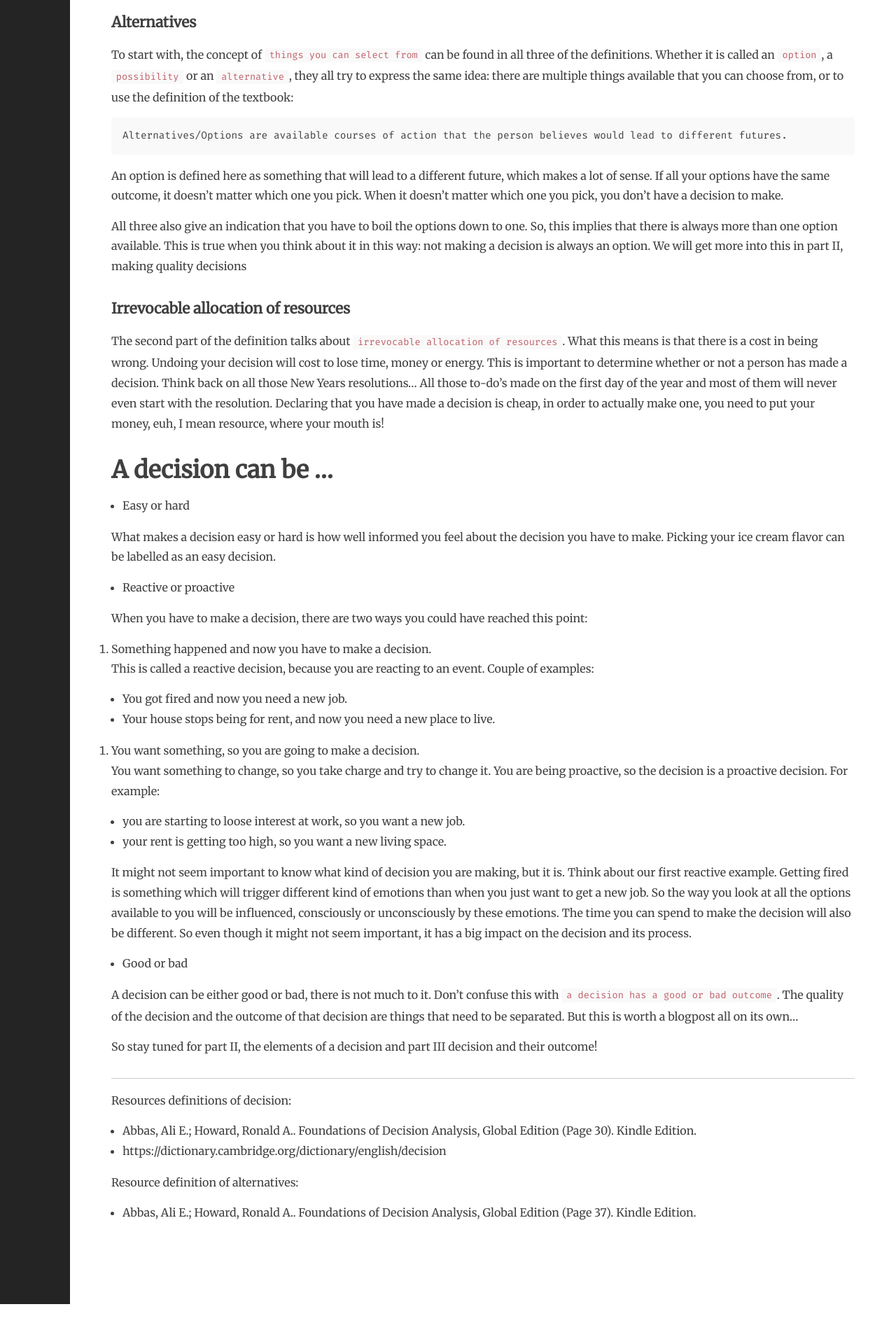
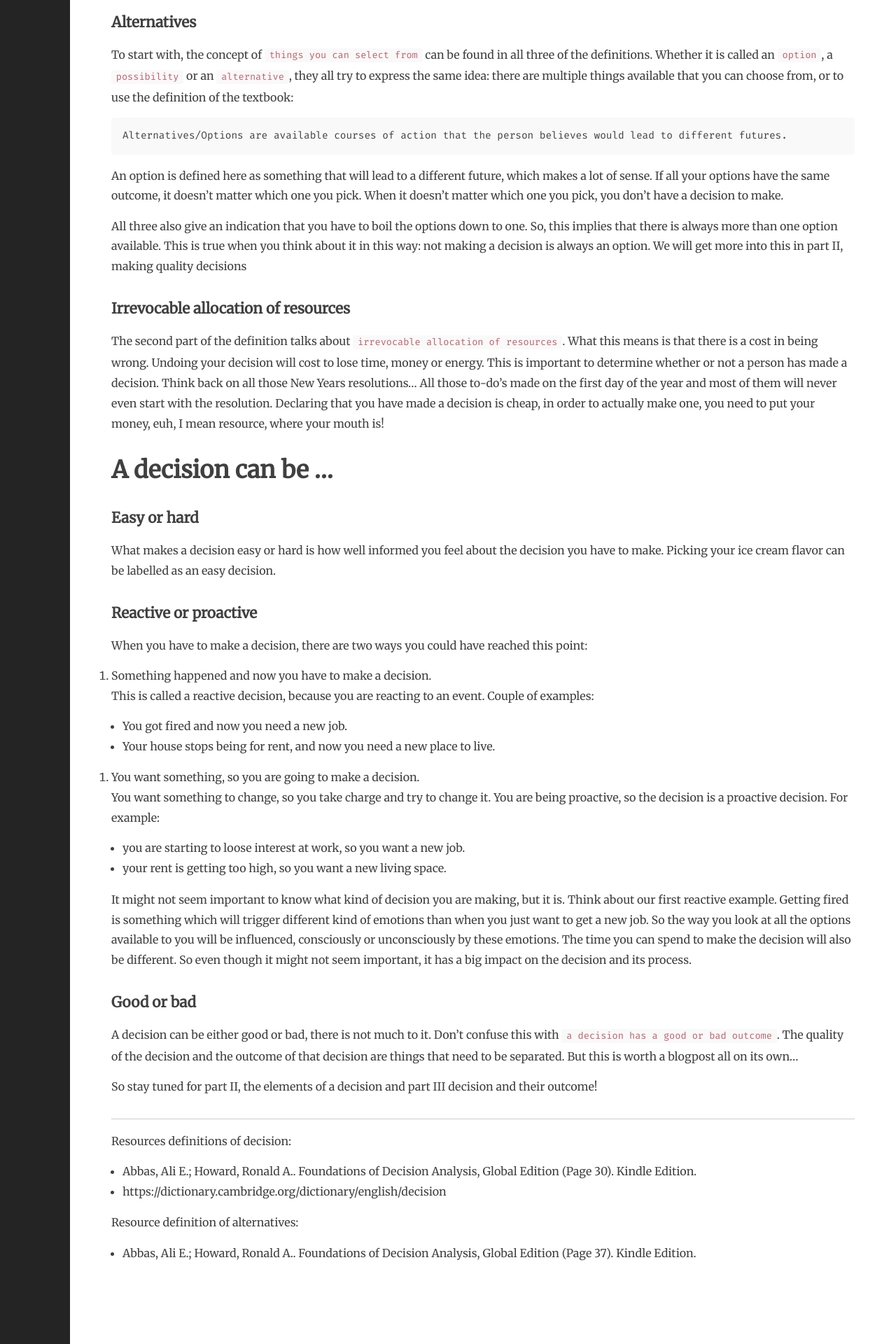
Before and after one commit to selketjah/selketjah.github.io, a Jekyll site: the page built from _posts/2019-10-17-what-is-a-decision.md, in a window 1280 px wide. Shown: the part 1077-2997 px from the top of the page at 70% size. Built offline with Jekyll 4.4.1, drawn with Linux system fonts in a browser that asks for light colours; comment, search, counter and statistics services are not loaded; before the commit the page ends 2940 px from its top, so only the background shows below that.

Commit message:
change summation to title headers

```diff
--- a/_posts/2019-10-17-what-is-a-decision.md
+++ b/_posts/2019-10-17-what-is-a-decision.md
@@ -64,12 +64,12 @@ This is important to determine whether or not a person has made a decision. Thin
 
 ## A decision can be ...
 
-* Easy or hard
+### Easy or hard
 
 What makes a decision easy or hard is how well informed you feel about the decision you have to make.
 Picking your ice cream flavor can be labelled as an easy decision.
 
-* Reactive or proactive
+### Reactive or proactive
 
 When you have to make a decision, there are two ways you could have reached this point:
 1. Something happened and now you have to make a decision.
@@ -88,7 +88,7 @@ For example:
 
 It might not seem important to know what kind of decision you are making, but it is. Think about our first reactive example. Getting fired is something which will trigger different kind of emotions than when you just want to get a new job. So the way you look at all the options available to you will be influenced, consciously or unconsciously by these emotions. The time you can spend to make the decision will also be different. So even though it might not seem important, it has a big impact on the decision and its process.
 
-* Good or bad
+### Good or bad
 
 A decision can be either good or bad, there is not much to it.
 Don't confuse this with `a decision has a good or bad outcome`. The quality of the decision and the outcome of that decision are things that need to be separated.
```
